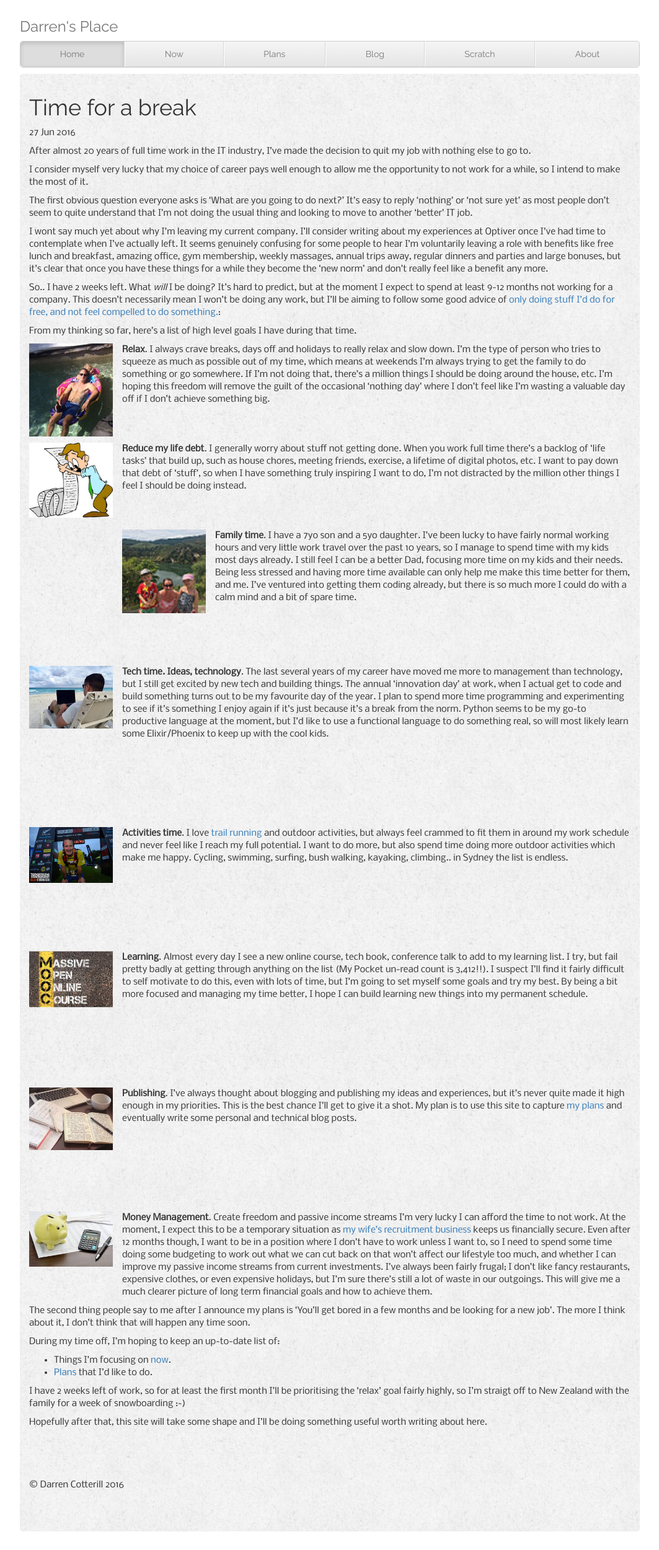
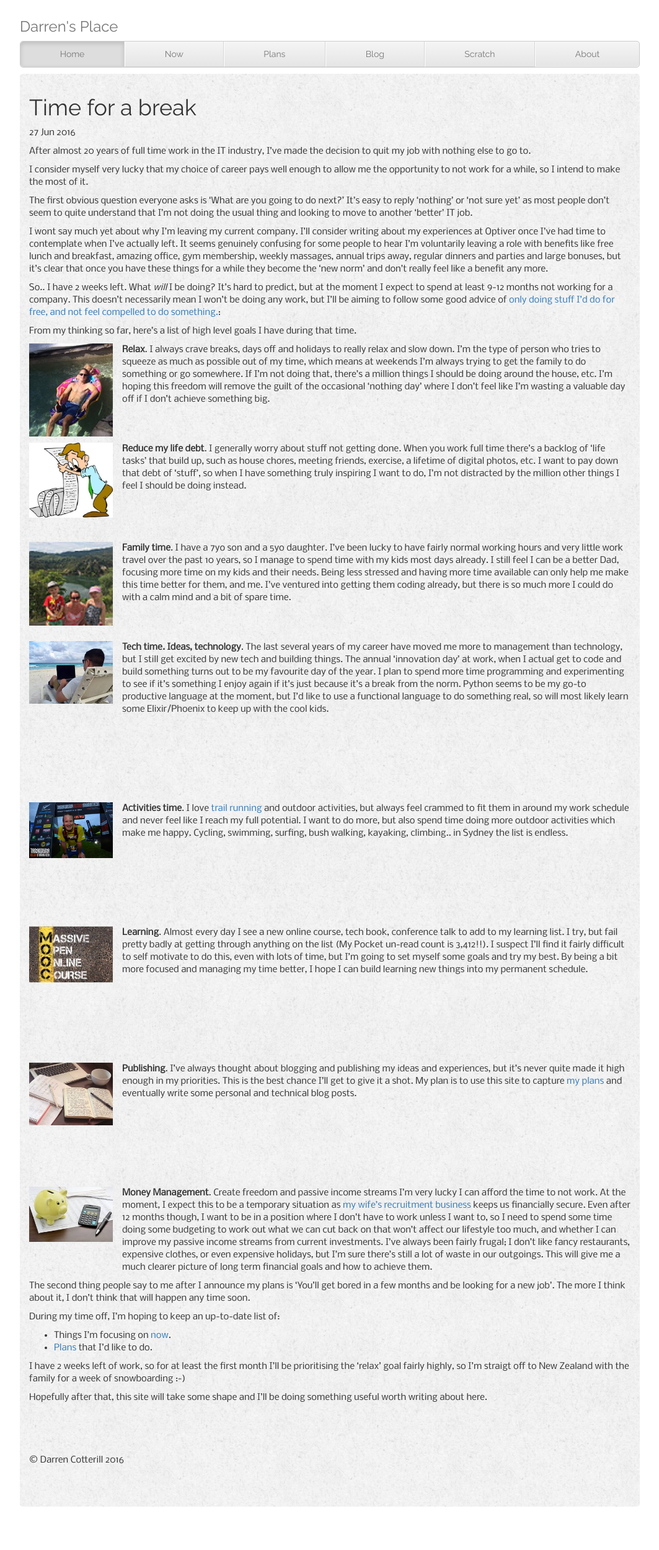
Before and after one commit to DCotterill/DCotterill.github.io, a Jekyll site: the page built from _posts/2016-06-01-Blog-First-Post-Career-Break.md, in a window 1280 px wide. Shown: the whole page at 62% size, without its empty margins (108-1171 px from the left). Built offline with Jekyll 4.4.1, drawn with Linux system fonts in a browser that asks for light colours; nearby versions of some CDN libraries; some web fonts are replaced; after the commit the page ends 2460 px from its top, so only the background shows below that.

Commit message:
Updated 2016-06-01-Blog-First-Post-Career-Break.md

```diff
--- a/_posts/2016-06-01-Blog-First-Post-Career-Break.md
+++ b/_posts/2016-06-01-Blog-First-Post-Career-Break.md
@@ -25,12 +25,12 @@ From my thinking so far, here's a list of high level goals I have during that ti
 <div style="height:150px;  width:150px; overflow:hidden; align:left; float:left">
 <img src="{{site.baseurl}}/img/to-do-list.jpg" width="150px" align="left" style="PADDING-RIGHT: 15px;"/></div>**Reduce my life debt**. I generally worry about stuff not getting done. When you work full time there's a backlog of 'life tasks' that build up, such as house chores, meeting friends, exercise, a lifetime of digital photos, etc. I want to pay down that debt of 'stuff', so when I have something truly inspiring I want to do, I'm not distracted by the million other things I feel I should be doing instead.
 
-<br/><br/>
+<br/><br/><br/>
 <div style="height:150px;  width:150px; overflow:hidden; align:left; float:left">
 <img src="{{site.baseurl}}/img/family-time.jpg" width="150px" align="left" style="PADDING-RIGHT: 15px;"/></div>**Family time**.
 I have a 7yo son and a 5yo daughter. I've been lucky to have fairly normal working hours and very little work travel over the past 10 years, so I manage to spend time with my kids most days already. I still feel I can be a better Dad, focusing more time on my kids and their needs. Being less stressed and having more time available can only help me make this time better for them, and me. I've ventured into getting them coding already, but there is so much more I could do with a calm mind and a bit of spare time.
 
-<br/><br/><br/><br/>
+<br/><br/>
 <div style="height:150px;  width:150px; overflow:hidden; align:left; float:left">
 <img src="{{site.baseurl}}/img/coding-beach.jpg" width="150px" align="left" style="PADDING-RIGHT: 15px;"/></div>**Tech time. Ideas, technology**. The last several years of my career have moved me more to management than technology, but I still get excited by new tech and building things. The annual 'innovation day' at work, when I actual get to code and build something turns out to be my favourite day of the year. I plan to spend more time programming and experimenting to see if it's something I enjoy again if it's just because it's a break from the norm. Python seems to be my go-to productive language at the moment, but I'd like to use a functional language to do something real, so will most likely learn some Elixir/Phoenix to keep up with the cool kids.
 
```
